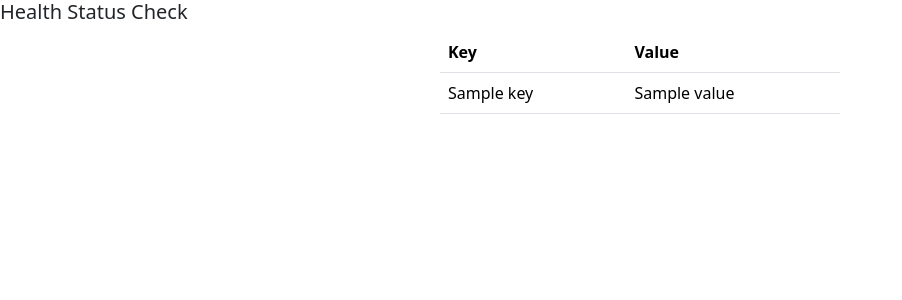
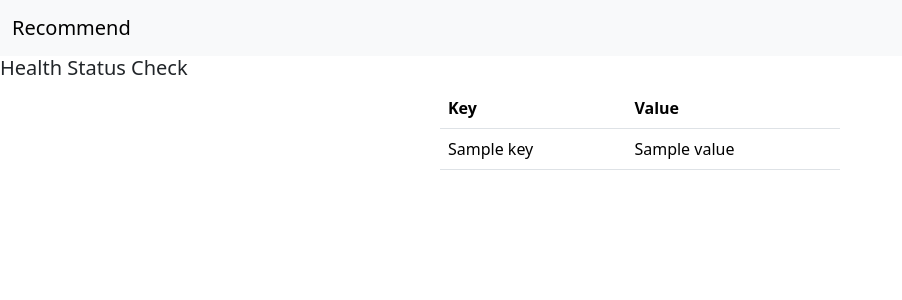
Before and after one commit to praveen-ilangovan/recommend-app, a FastAPI app: template recommend_app/ui/templates/health.html in a window 1280 px wide. Shown: the top 300 px of the page, without its empty margins (0-902 px from the left). Run offline with FastAPI, Linux system fonts and the light colour scheme; the template is opened without the code that fills it: most values are stand-ins (such as "Sample title", 1, 10 or a date in 2020); parts of the project's set-up code (start-up, migrations or seed data) failed here and were passed over.

Commit message:
Added navbar

```diff
--- a/pyproject.toml
+++ b/pyproject.toml
@@ -40,7 +40,7 @@ asyncio_default_fixture_loop_scope = "session"
 DB_NAME="TestRecommendDB"
 
 [tool.poetry.scripts]
-start = "recommend_app.api.main:main"
+app = "recommend_app.api.main:main"
 
 [build-system]
 requires = ["poetry-core"]
--- a/recommend_app/ui/templates/layout.html
+++ b/recommend_app/ui/templates/layout.html
@@ -12,7 +12,7 @@
     />
   </head>
   <body>
-    {% block content %} {% endblock %}
+    {% include 'navbar.html' %} {% block content %} {% endblock %}
 
     <script
       src="https://cdn.jsdelivr.net/npm/bootstrap@5.3.3/dist/js/bootstrap.bundle.min.js"
--- /dev/null
+++ b/recommend_app/ui/templates/navbar.html
@@ -0,0 +1,6 @@
+<!-- As a link -->
+<nav class="navbar bg-body-tertiary">
+  <div class="container-fluid">
+    <a class="navbar-brand" href="#">Recommend</a>
+  </div>
+</nav>
```
Also changed, not shown: README.md.
